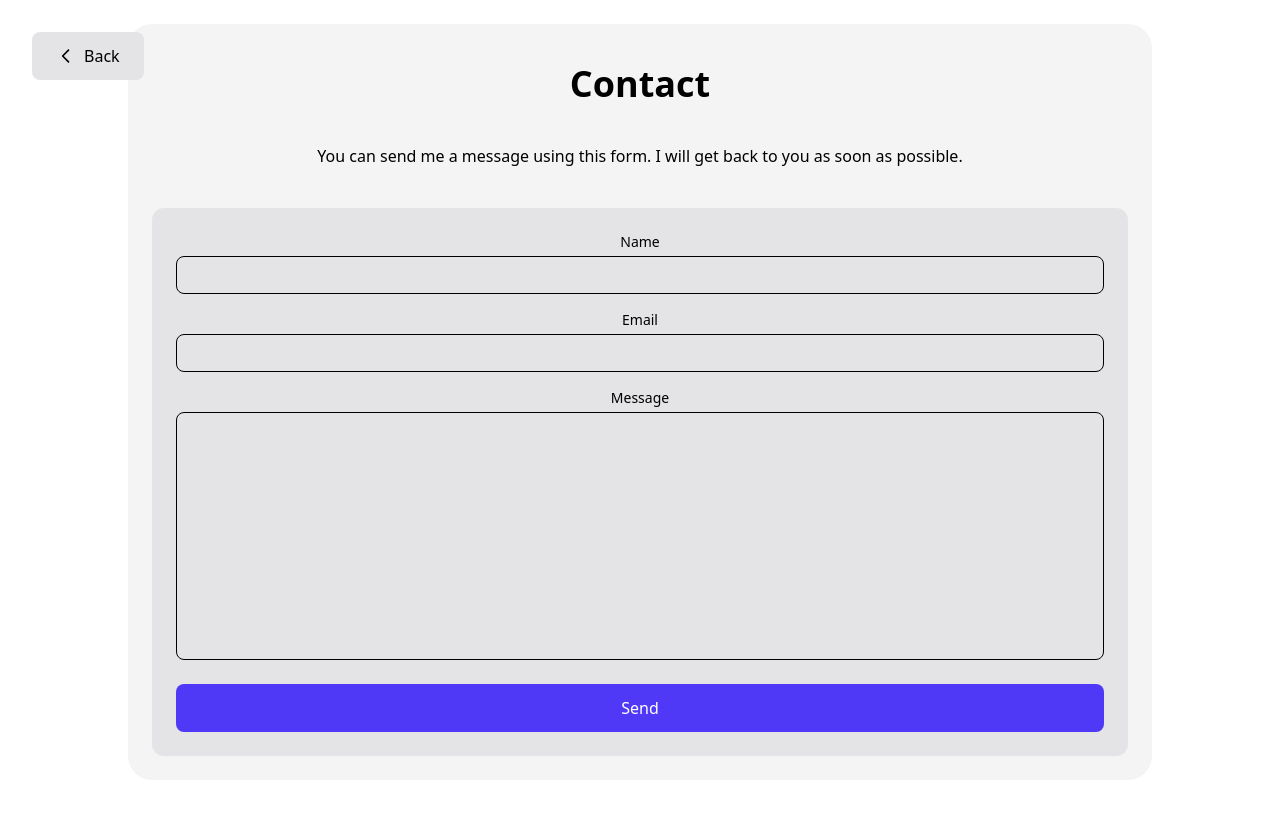
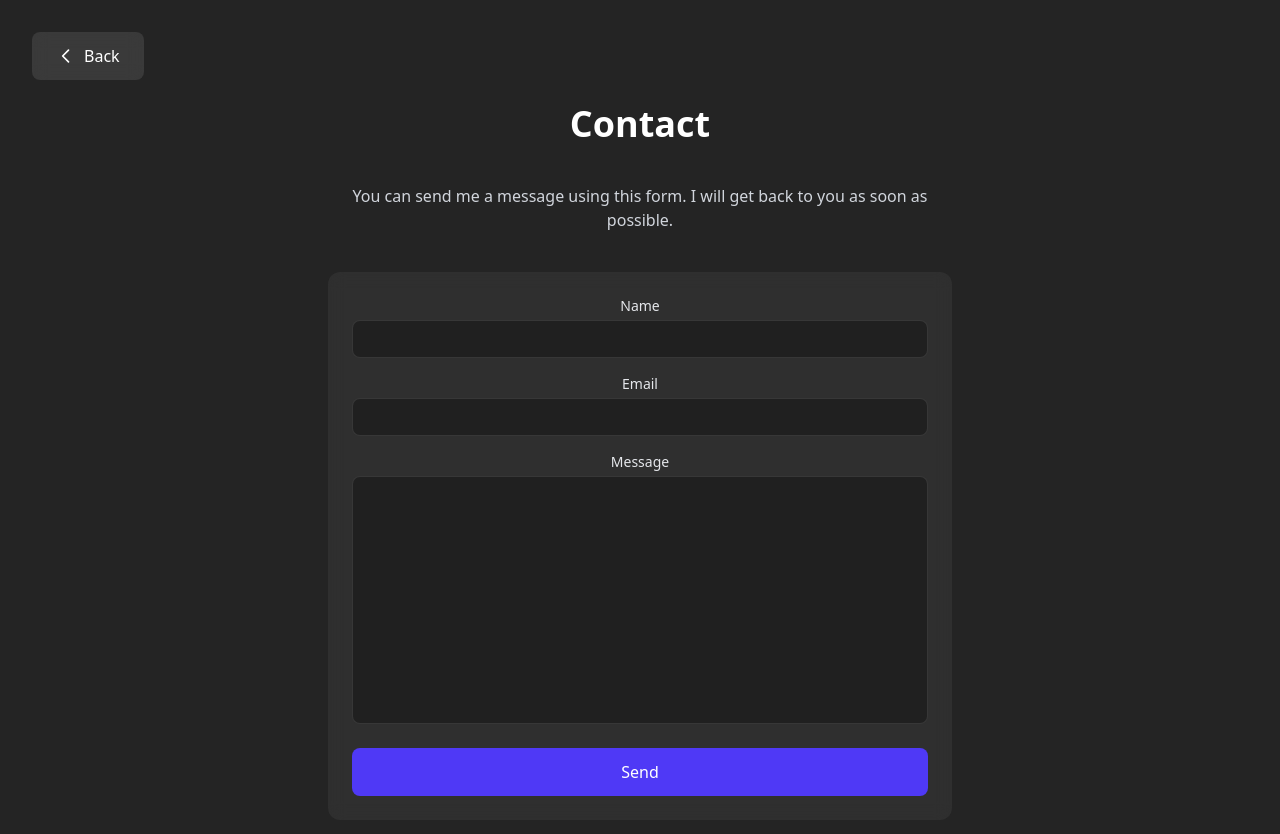
Before and after one commit to Aitoheiw/Projet-12-Portfolio, a React (Vite) app: page /contact in a window 1280 px wide. Shown: the top 834 px of the page. Before the commit the page ends 800 px from the top, so only its background shows below. Built offline with nearby package versions, Linux system fonts and the light colour scheme.

Commit message:
Revert "feat: refonte graphique et ajout du dark mode basé sur les préférences du navigateur de l’utilisateur"
This reverts commit 985975b16bf7a879190ed87e53a08dfeeefd167c.

```diff
--- a/src/components/About.jsx
+++ b/src/components/About.jsx
@@ -1,9 +1,13 @@
 export default function About() {
   return (
-    <section className=" bg-[#f5f5f7] dark:bg-neutral-700/50 pb-10 select-none mx-4 md:mx-6">
-      <h2 className="text-3xl pb-10 pt-5 font-bold">About</h2>
+    <section className="border-t border-white mb-20 select-none">
+      <h2 className="text-3xl mb-10 mt-5 font-bold">About</h2>
 
-      <div className="flex flex-col pb-10 text-xl md:text-2xl gap-5 font-bold pl-4 pr-4">
+      <div className="flex flex-col mb-10 text-xl md:text-2xl gap-5 font-bold ml-4 mr-4">
+        <p>
+          My name is Lucas CHARLET.
+          <br />
+        </p>
         <p>
           Front-end developer crafting modern, elegant, and performant web
           experiences.
--- a/src/components/Cards.jsx
+++ b/src/components/Cards.jsx
@@ -3,11 +3,11 @@ import projet from "../data/projet";
 
 export default function Cards({ onCardClick }) {
   return (
-    <section className=" items-center bg-[#f5f5f7] dark:bg-neutral-700/50 mt-4 pt-10 flex-wrap select-none pb-20 mx-4 md:mx-6">
+    <section className=" items-center border-t border-white pt-10 flex-wrap select-none">
       <h2 id="projects" className="text-3xl mb-10 mt-5 font-bold">
         Projects
       </h2>
-      <div className="flex gap-12 justify-center flex-wrap mx-4 md:mx-6">
+      <div className="flex gap-12 justify-center flex-wrap">
         {projet.map((slide, index) => (
           <Card key={index} {...slide} id={index} onClick={onCardClick} />
         ))}
--- a/src/components/Nav.jsx
+++ b/src/components/Nav.jsx
@@ -7,7 +7,7 @@ export default function Nav() {
 
   return (
     <nav className="select-none">
-      <ul className="flex justify-end gap-12 text-xl text-shadow-zinc-800 dark:text-white font-bold hover:cursor-pointer mr-5">
+      <ul className="flex justify-end gap-12 text-xl text-white font-bold hover:cursor-pointer mr-5">
         <li>
           <a
             href="#projects"
--- a/src/components/ReturnBnt.jsx
+++ b/src/components/ReturnBnt.jsx
@@ -2,7 +2,7 @@ export default function ReturnBnt() {
   return (
     <button
       onClick={() => window.history.back()}
-      className="fixed top-8 left-2 md:left-8 z-50 px-3 md:px-6 py-3 bg-zinc-200 dark:bg-white/10 hover:bg-white/20 dark:text-white rounded-lg backdrop-blur-sm transition-all duration-300 flex items-center gap-2"
+      className="fixed top-8 left-8 z-50 px-6 py-3 bg-white/10 hover:bg-white/20 text-white rounded-lg backdrop-blur-sm transition-all duration-300 flex items-center gap-2"
     >
       <svg
         className="w-5 h-5"
--- a/src/components/ScrollToTopButton.jsx
+++ b/src/components/ScrollToTopButton.jsx
@@ -29,7 +29,7 @@ export default function ScrollToTopButton() {
   return (
     <button
       onClick={scrollToTop}
-      className="fixed bottom-8 right-8 md:bottom-12 md:right-32 z-50 p-2 md:p-4 rounded-full bg-white/20 dark:bg-white/30 hover:bg-white/30 text-white  backdrop-blur-lg shadow-lg transition-all duration-300 flex items-center justify-center animate-bounce mix-blend-difference"
+      className="fixed bottom-8 right-8 md:bottom-12 md:right-32 z-50 p-2 md:p-4 rounded-full bg-white/20 hover:bg-white/30 text-white backdrop-blur-lg shadow-lg transition-all duration-300 flex items-center justify-center animate-bounce mix-blend-difference"
     >
       <svg
         xmlns="http://www.w3.org/2000/svg"
--- a/src/components/SkillCards.jsx
+++ b/src/components/SkillCards.jsx
@@ -1,6 +1,6 @@
 export default function SkillCards({ title, src }) {
   return (
-    <div className=" bg-gray-400 dark:bg-neutral-400/20 rounded-lg p-2 md:w-50 w-25 flex flex-col items-center gap-2 hover:scale-105 transition-all duration-300">
+    <div className=" bg-slate-300 rounded-lg p-2 md:w-50 w-25 flex flex-col items-center gap-2 hover:scale-105 transition-all duration-300">
       <img
         src={src}
         alt={title}
--- a/src/components/Skills.jsx
+++ b/src/components/Skills.jsx
@@ -2,7 +2,7 @@ import SkillCards from "../components/SkillCards";
 import skills from "../data/skills";
 export default function Skills() {
   return (
-    <section className=" mt-4 pb-20  pt-10 select-none mx-4 md:mx-6 bg-[#f5f5f7] dark:bg-neutral-700/50">
+    <section className="mt-10 mb-20 border-t border-white pt-10 select-none">
       <h2 className="text-3xl mb-10 mt-5 font-bold">Skills</h2>
       <article className="flex gap-10 flex-wrap justify-center ">
         {skills.map((skill, index) => (
--- a/src/index.css
+++ b/src/index.css
@@ -4,6 +4,10 @@
   line-height: 1.5;
   font-weight: 400;
   text-align: center;
+
+  color-scheme: light dark;
+  color: rgba(255, 255, 255, 0.87);
+  background-color: #242424;
 
   font-synthesis: none;
   text-rendering: optimizeLegibility;
--- a/src/layout/Footer.jsx
+++ b/src/layout/Footer.jsx
@@ -1,6 +1,6 @@
 export default function Footer() {
   return (
-    <footer className="mt-4 text-center text-gray-400 pb-2">
+    <footer className="mt-12 text-center text-gray-400 pb-2">
       <p>&copy; 2025 Lucas Charlet. All rights reserved.</p>
     </footer>
   );
--- a/src/layout/Header.jsx
+++ b/src/layout/Header.jsx
@@ -1,10 +1,10 @@
 export default function Header() {
   return (
     <header className="mb-20 mt-10 flex flex-col items-center gap-5 select-none">
-      <h1 className="text-3xl md:text-5xl font-bold  dark:text-white mb-4">
+      <h1 className="text-3xl md:text-5xl font-bold text-white mb-4">
         Lucas Charlet
       </h1>
-      <p className="dark:text-gray-400 text-lg">
+      <p className="text-gray-400 text-lg">
         Scroll Down to discover my projects
       </p>
     </header>
--- a/src/pages/Contact.jsx
+++ b/src/pages/Contact.jsx
@@ -43,18 +43,17 @@ export default function ContactForm() {
   return (
     <section
       id="contact"
-      className="w-screen h-screen mx-auto lg:pt-6  flex flex-col gap-6 bg-white  dark:bg-zinc-800"
+      className="max-w-2xl mx-auto px-6 py-16 flex flex-col gap-6"
       aria-labelledby="contact-title"
     >
-      <div className="max-w-5xl w-full mx-auto h-full lg:h-fit lg:pb-6 px-6 flex flex-col gap-6 bg-zinc-100 dark:bg-zinc-800 lg:rounded-3xl">
       <ReturnBnt />
       <h2
         id="contact-title"
-          className="text-3xl md:text-4xl font-bold dark:text-white mb-4 mt-10 "
+        className="text-3xl md:text-4xl font-bold text-white mb-4 mt-10"
       >
         Contact
       </h2>
-        <p className="dark:text-gray-300 mb-4">
+      <p className="text-gray-300 mb-4">
         You can send me a message using this form. I will get back to you as
         soon as possible.
       </p>
@@ -65,7 +64,7 @@ export default function ContactForm() {
         data-netlify="true"
         netlify-honeypot="bot-field"
         onSubmit={handleSubmit}
-          className="flex flex-col gap-4 bg-zinc-200 dark:bg-white/5 p-6 rounded-xl backdrop-blur-sm"
+        className="flex flex-col gap-4 bg-white/5 p-6 rounded-xl backdrop-blur-sm"
       >
         {/* Champs cachés pour Netlify */}
         <input type="hidden" name="form-name" value="contact" />
@@ -75,33 +74,33 @@ export default function ContactForm() {
           </label>
         </p>
 
-          <label className="flex flex-col gap-1 text-sm dark:text-gray-200 2xl:text-xl">
+        <label className="flex flex-col gap-1 text-sm text-gray-200">
           Name
           <input
             type="text"
             name="name"
             required
-              className="px-3 py-2 rounded-lg dark:bg-black/30 border dark:border-white/10 dark:text-white focus:outline-none focus:ring-2 focus:ring-indigo-500"
+            className="px-3 py-2 rounded-lg bg-black/30 border border-white/10 text-white focus:outline-none focus:ring-2 focus:ring-indigo-500"
           />
         </label>
 
-          <label className="flex flex-col gap-1 text-sm dark:text-gray-200 2xl:text-xl">
+        <label className="flex flex-col gap-1 text-sm text-gray-200">
           Email
           <input
             type="email"
             name="email"
             required
-              className="px-3 py-2 rounded-lg dark:bg-black/30 border dark:border-white/10 dark:text-white focus:outline-none focus:ring-2 focus:ring-indigo-500"
+            className="px-3 py-2 rounded-lg bg-black/30 border border-white/10 text-white focus:outline-none focus:ring-2 focus:ring-indigo-500"
           />
         </label>
 
-          <label className="flex flex-col gap-1 text-sm dark:text-gray-200 2xl:text-xl">
+        <label className="flex flex-col gap-1 text-sm text-gray-200">
           Message
           <textarea
             name="message"
             rows="4"
             required
-              className="px-3 h-62 py-2 rounded-lg dark:bg-black/30 border dark:border-white/10 dark:text-white focus:outline-none focus:ring-2 focus:ring-indigo-500 resize-none"
+            className="px-3 h-62 py-2 rounded-lg bg-black/30 border border-white/10 text-white focus:outline-none focus:ring-2 focus:ring-indigo-500 resize-none"
           />
         </label>
 
@@ -123,7 +122,6 @@ export default function ContactForm() {
           </p>
         )}
       </form>
-      </div>
     </section>
   );
 }
--- a/src/pages/Home.jsx
+++ b/src/pages/Home.jsx
@@ -69,7 +69,7 @@ export default function Home() {
   }
 
   return (
-    <div className="min-h-screen pt-8 bg-white dark:bg-zinc-800 dark:text-white">
+    <div className="min-h-screen pt-8">
       <Nav />
       <main>
         <Header />
```
Also changed, not shown: 1 other file (tests, documents, lock files or other folders). Lines whose indentation alone changed are shown as unchanged.
